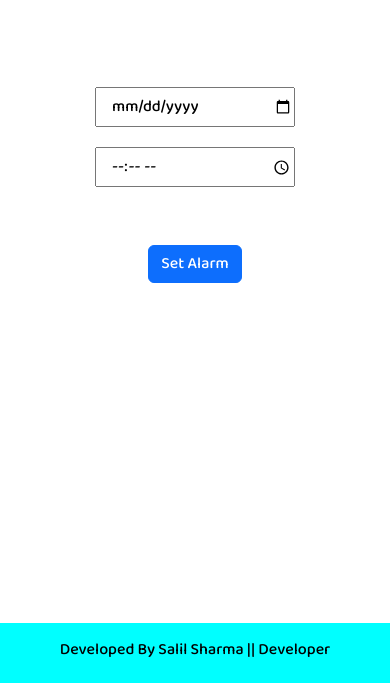
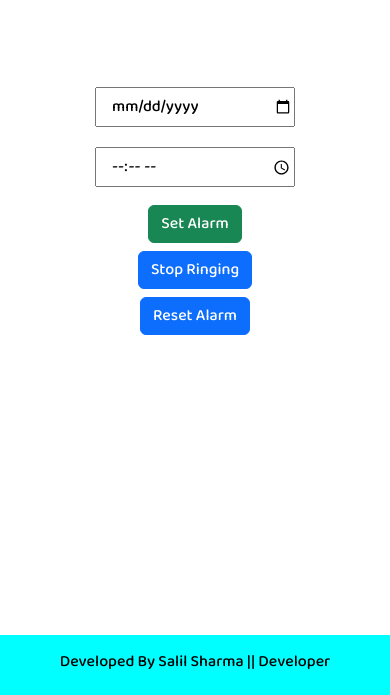
Before and after one commit to salils562/Alarm-Clock, a plain HTML site: page index.html in a window 390 px wide. Both pictures are taken after a click on the button "Set Alarm". Shown: the part 156-851 px from the top of the page. Drawn offline with nearby package versions, Linux system fonts and the light colour scheme.

Commit message:
"Fixed All The Bugs"

```diff
--- a/alarm.js
+++ b/alarm.js
@@ -1,17 +1,31 @@
 let btn=document.getElementById('alarmButton');
+let btn2=document.getElementById('alarmButton2');
 let date=document.getElementById('date');
 let time=document.getElementById('time');
 let audio=new Audio('tone\\alarmTone.mp3');
 function alarm(){
 audio.play();
 }
+function stop(){
+btn2.className="btn btn-success";
+audio.pause();
+}
+reset=()=>{
+    window.location.reload();
+}
 btn.addEventListener('click',()=>{
+btn.className="btn btn-success";
 let d=date.value;
 let t=time.value;
 let setDate=new Date(d+" "+t);
 let oriDate=new Date();
 let timeToRing=setDate-oriDate;
+if(timeToRing>=0){
 setTimeout(()=>{
 alarm();
 },timeToRing);
+}
+else{
+    alert("Please Enter valid time and date");
+}
 });
--- a/index.html
+++ b/index.html
@@ -24,6 +24,8 @@
         </div>
         <div class="items-alarm">
             <button type="button" class="btn btn-primary" id="alarmButton">Set Alarm</button>
+            <button type="button" class="btn btn-primary" id="alarmButton2" onClick="stop()">Stop Ringing</button>
+            <button type="button" class="btn btn-primary" id="alarmButton3" onClick="reset()">Reset Alarm</button>
         </div>
     </div>
     <footer class="foot">
--- a/style.css
+++ b/style.css
@@ -3,11 +3,12 @@
     margin: 0;
     padding: 0;
     font-family: 'Baloo 2', cursive;
-    transition: 0.5s;
+
 }
 body{
     background-color: white;
     color: black;
+    transition: 0.5s;
 }
 .container{
     width: 50%;
@@ -31,6 +32,7 @@ body{
 }
 .items-alarm button{
     margin-top: 3rem;
+    margin-left: 10px;
 }
 .switch{
   margin-left: 4rem;
@@ -56,6 +58,16 @@ body{
         align-items: center;
     }
     .foot{
-        bottom: -340px;
+        bottom: -300px;
+    }
+    .items-alarm{
+        display: flex;
+        flex-direction: column;
+        justify-content: center;
+        align-items: center;
+    }
+    .items-alarm button{
+        margin-top: 8px;
+        margin-left: 0px;
     }
 }
```
